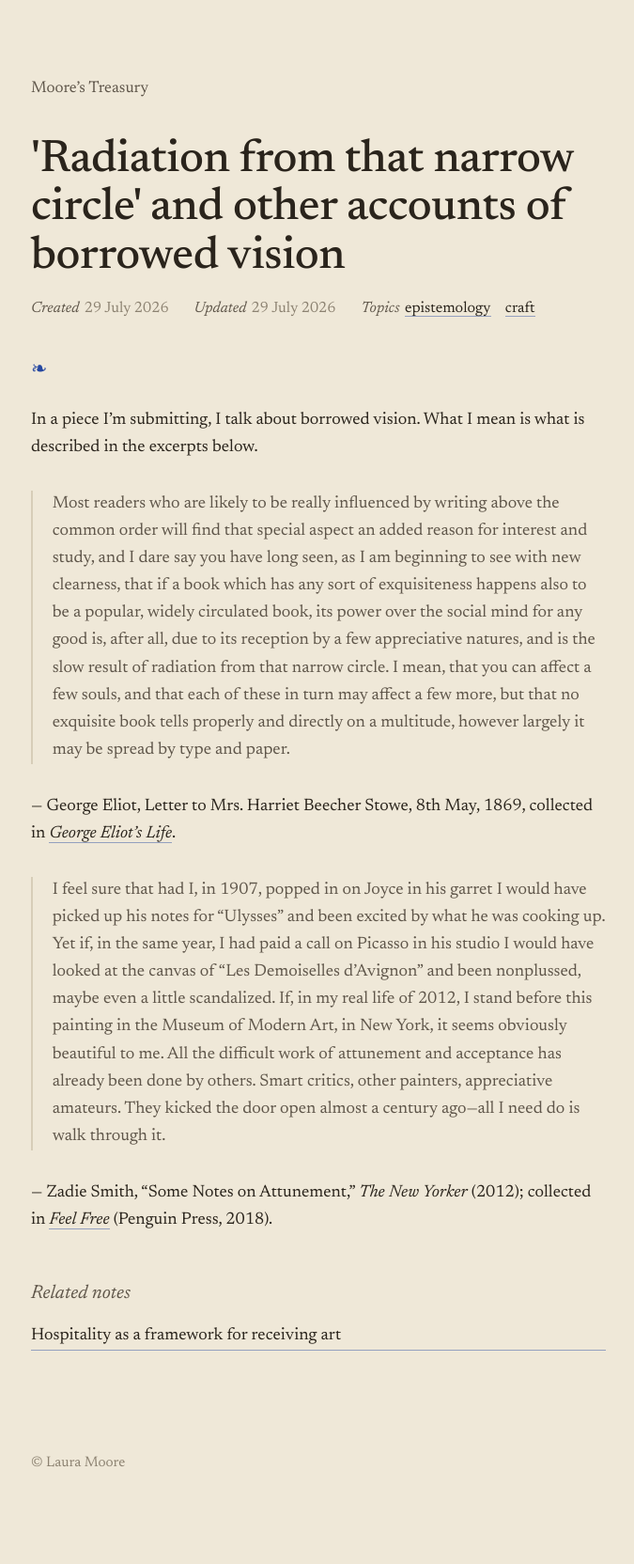
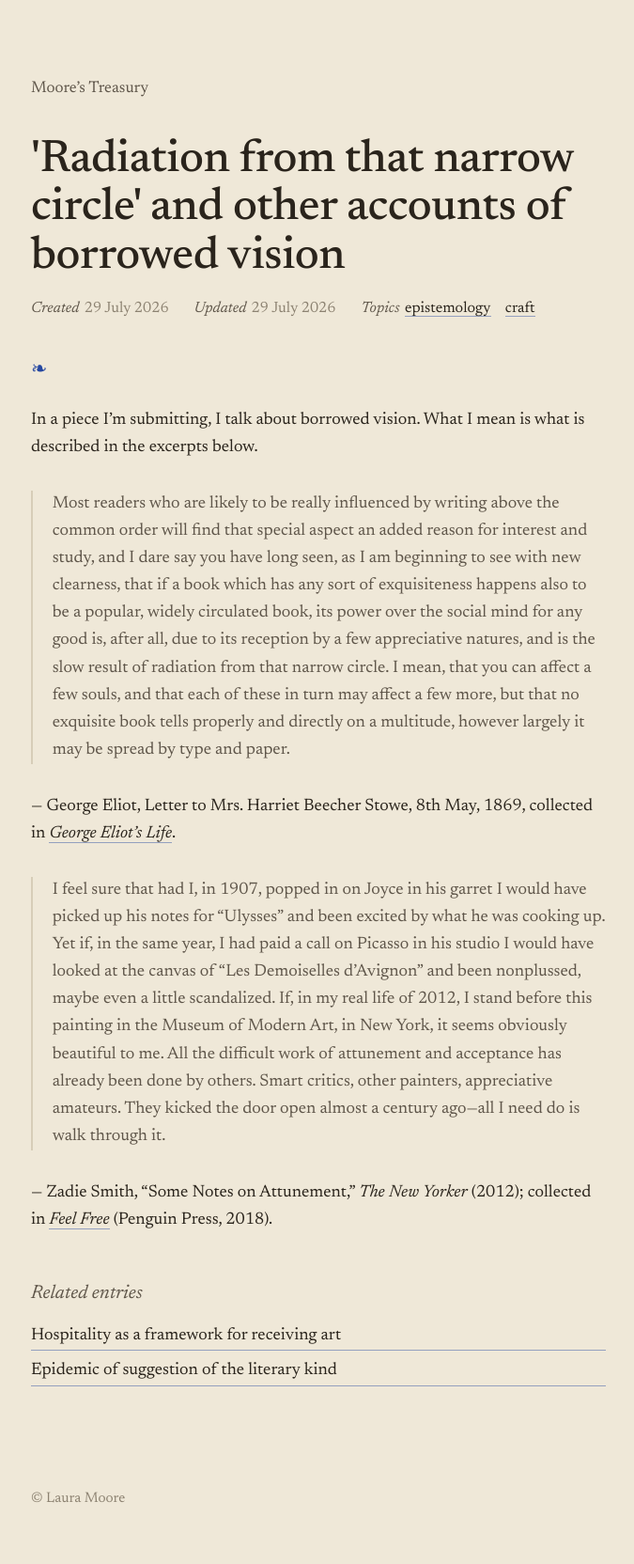
Before and after one commit to lauramoorewrites-del/treasury, a Jekyll site: the page built from _pages/radiation-from-that-narrow-circle.md, in a window 1280 px wide. Shown: the whole page at 94% size, without its empty margins (301-976 px from the left). Built offline with Jekyll 4.4.1, drawn with Linux system fonts in a browser that asks for light colours; before the commit the page ends 1627 px from its top, so only the background shows below that.

Commit message:
Add epidemic-of-suggestion as related entry; rename 'notes' to 'entries' sitewide
Co-Authored-By: Claude Opus 4.6 (1M context) <noreply@anthropic.com>

```diff
--- a/_layouts/default.html
+++ b/_layouts/default.html
@@ -67,7 +67,7 @@
 
     {% if page.related %}
     <div class="related-notes">
-      <div class="section-label">Related notes</div>
+      <div class="section-label">Related entries</div>
       <div class="related-list">
         {% for note in page.related %}<a href="{{ note.url | relative_url }}">{{ note.title }}</a>{% endfor %}
       </div>
--- a/_layouts/topic.html
+++ b/_layouts/topic.html
@@ -32,7 +32,7 @@
     {% endif %}
 
     {% if page.notes %}
-    <div class="section-label">{{ page.notes | size }} note{% if page.notes.size != 1 %}s{% endif %}</div>
+    <div class="section-label">{{ page.notes | size }} entr{% if page.notes.size != 1 %}ies{% else %}y{% endif %}</div>
     <ul class="wiki-list">
       {% for note in page.notes %}
       <li><a href="{{ note.url | relative_url }}">{{ note.title }}</a><span class="leader" aria-hidden="true"></span><span class="wiki-list-date">{{ note.date }}</span></li>
--- a/_pages/radiation-from-that-narrow-circle.md
+++ b/_pages/radiation-from-that-narrow-circle.md
@@ -8,6 +8,8 @@ topics: [epistemology, craft]
 related:
   - title: "Hospitality as a framework for receiving art"
     url: "/hospitality-as-a-framework-for-receiving-art/"
+  - title: "Epidemic of suggestion of the literary kind"
+    url: "/epidemic-of-suggestion-of-the-literary-kind/"
 ---
 
 In a piece I'm submitting, I talk about borrowed vision. What I mean is what is described in the excerpts below.
```
